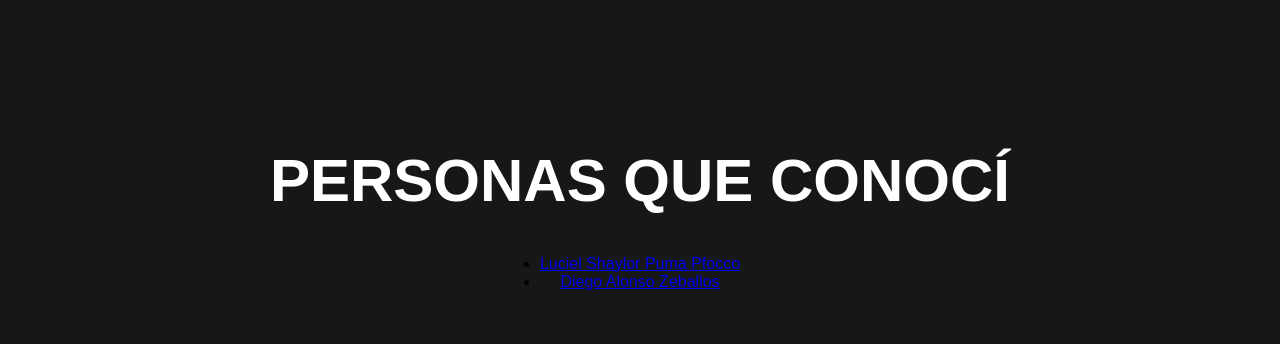
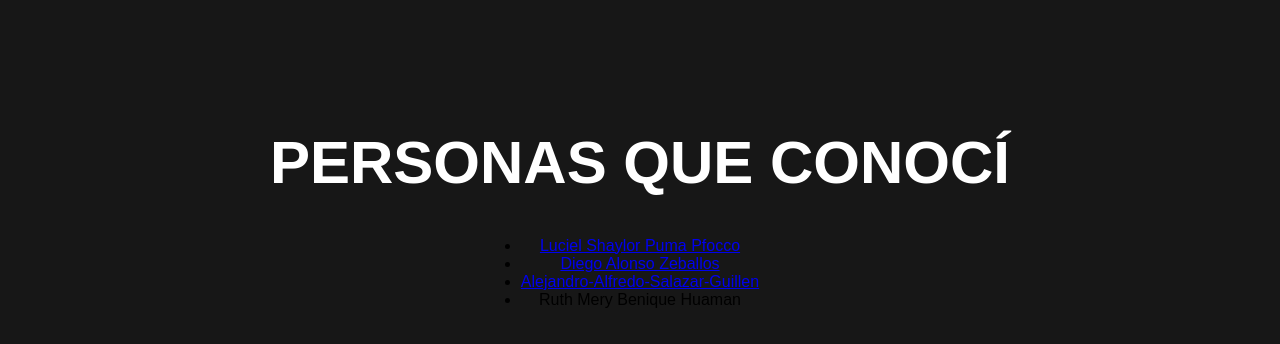
Before and after one commit to GaelASG/GaelASG.github.io, a plain HTML site: page index.html in a window 1280 px wide. Shown: the part 1742-2086 px from the top of the page. Drawn offline with Linux system fonts and the light colour scheme.

Commit message:
Add files via upload

```diff
--- a/index.html
+++ b/index.html
@@ -93,7 +93,8 @@
         <ul>
             <li><a href = "https://luci928.github.io/Luciel-Shaylor-Puma-Pfocco/"> Luciel Shaylor Puma Pfocco</a></li>
             <li><a href = "https://diegougu.github.io/Diego-Alonso-Zeballos-Huayna.github.io/"> Diego Alonso Zeballos</a></li>
-
+            <li><a href = "https://famirlol.github.io/Alejandro-Alfredo-Salazar-Guill-n.github.io/"> Alejandro-Alfredo-Salazar-Guillen</a></li>
+            <li><a href = "https://ru0505.github.io/Ruth-benique-huaman/"></a>Ruth Mery Benique Huaman</li>
         </ul>
     </section>
 
```
